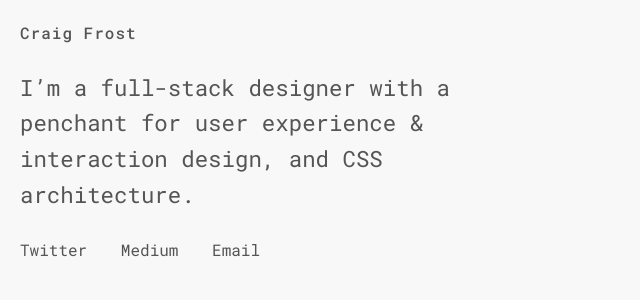
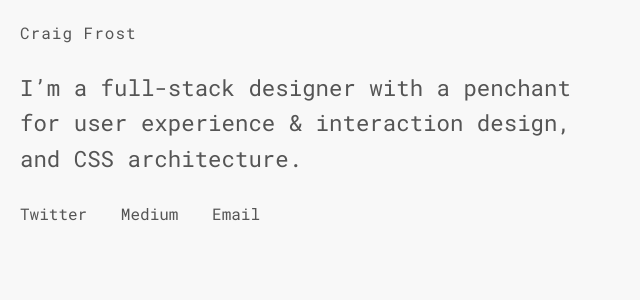
Before and after one commit to craigthomasfrost/cfdesigner.github.io, a Jekyll site: the page built from index.html, in a window 1280 px wide. Shown: the top 300 px of the page, without its empty margins (0-640 px from the left). Built offline with Jekyll 4.4.1, drawn with Linux system fonts in a browser that asks for light colours; nearby versions of some CDN libraries.

Commit message:
change h1 font weight

```diff
--- a/_sass/_base.scss
+++ b/_sass/_base.scss
@@ -31,7 +31,7 @@
 
 body {
     padding: 20px;
-    max-width: 550px;
+    max-width: 600px;
 }
 
 a, a:visited {
--- a/_sass/_typography.scss
+++ b/_sass/_typography.scss
@@ -1,6 +1,6 @@
 h1 {
     font-size: 1rem;
-    font-weight: 500;
+    font-weight: normal;
 }
 
 .display {
```
